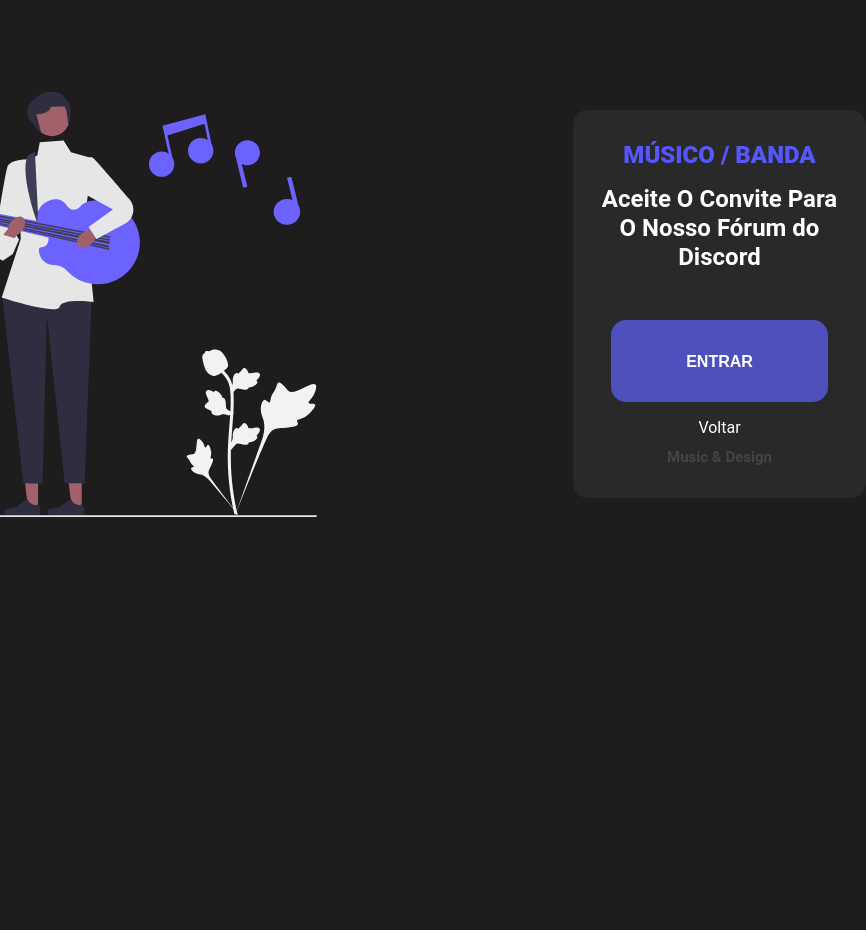
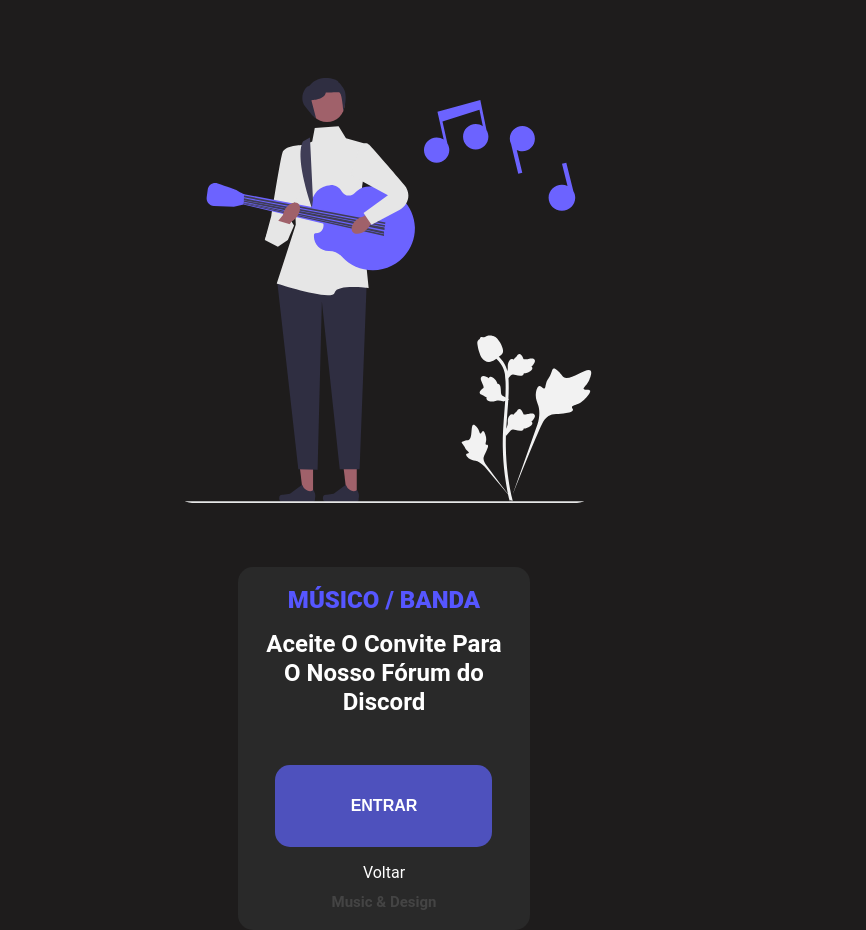
Before and after one commit to LucasLimaDeSouza/Music---Design, a plain HTML site: page music/music.html in a window 768 px wide. Shown: the whole page, 866 px wide, since content can reach past the window. Before the commit the page ends 800 px from the top, so only its background shows below. Drawn offline with Linux system fonts and the light colour scheme.

Commit message:
widthAdd

```diff
--- a/Global/global.css
+++ b/Global/global.css
@@ -23,10 +23,9 @@ body {
     margin-top: 1rem;
 }
 
-@media (max-width:600px) {
+@media (max-width:599px) {
 
     /*INDEX/////////////////////////////////////*/
-
 
     .profileMenu{
         display: flex;
@@ -34,9 +33,24 @@ body {
         width: 100%;
         gap: 1rem;
     }
+
+
     /*PAGES/////////////////////////////////////*/
 
     .profilePhoto {
         display: none;
     }
 }
+
+@media (min-width: 600px) and (max-width: 920px) {
+
+    /*PAGES/////////////////////////////////////*/
+    .container{
+        display: flex;
+        flex-direction: column;
+        margin-top: 25rem;
+        width: 100%;
+        gap: 4rem;
+    }
+
+}
```
Also changed, not shown: index.html (+1 -1 lines).
